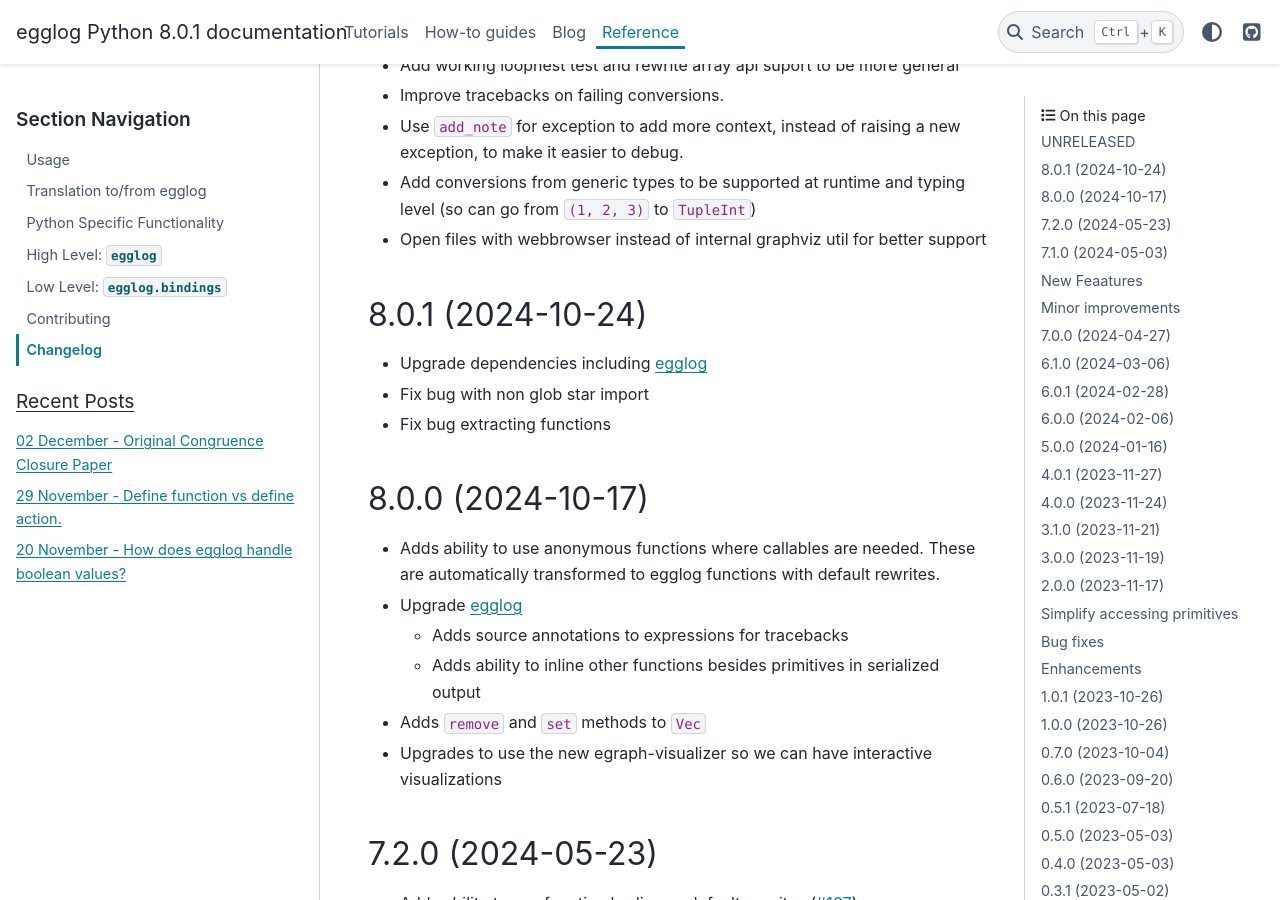
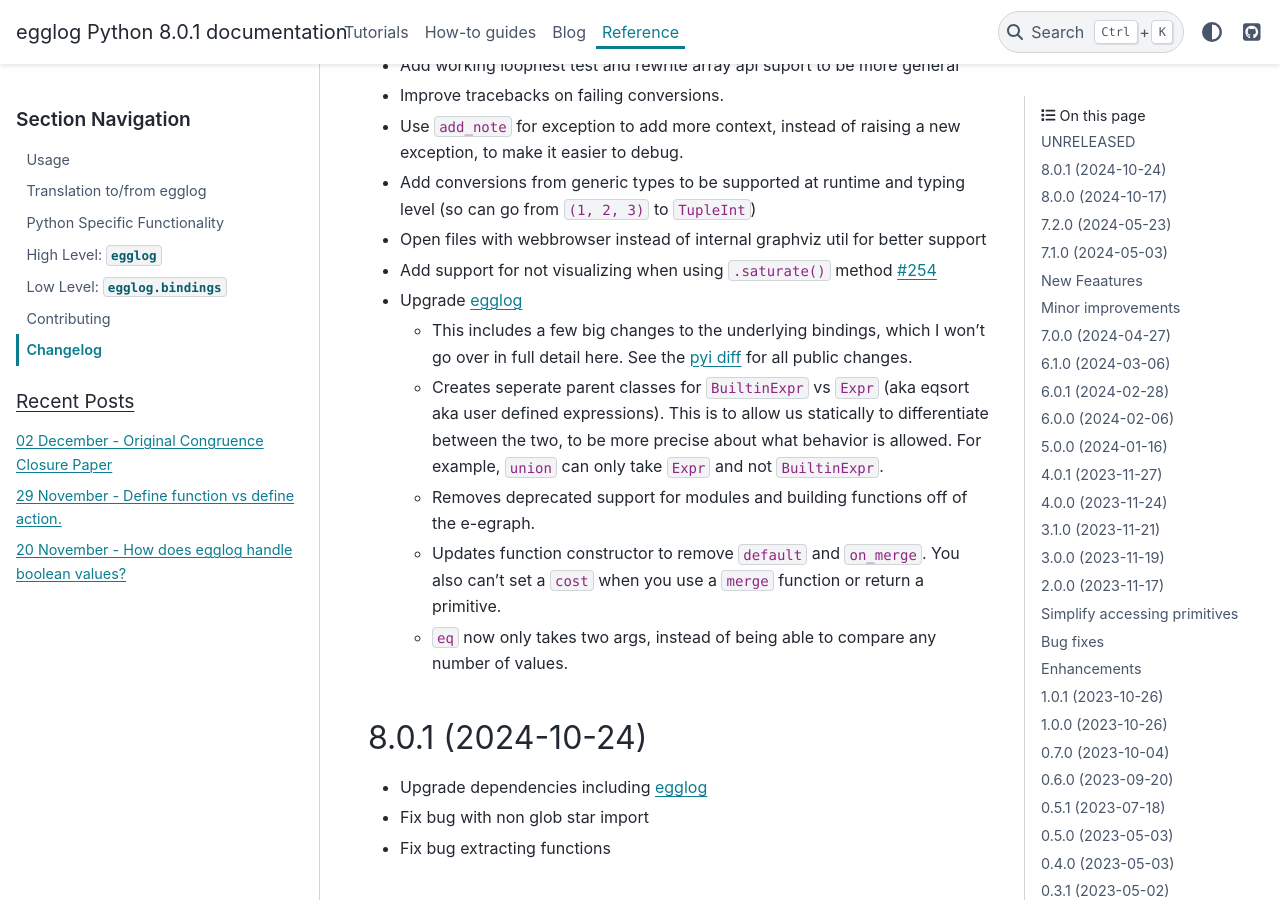
Before and after one commit to egraphs-good/egglog-python, a Sphinx documentation site: the page built from docs/changelog.md, in a window 1280 px wide and 900 px high, scrolled down 460 px. Built offline with Sphinx 7.4.7 and the PyData theme 0.15.4, drawn with Linux system fonts in a browser that asks for light colours; pages that are not in the unit, such as notebooks, are missing from menus; comment, search, counter and statistics services are not loaded; the version number is read from the project's files by our own code.

Commit message:
Add changelog entries

```diff
--- a/docs/changelog.md
+++ b/docs/changelog.md
@@ -14,6 +14,16 @@ _This project uses semantic versioning_
 - Use `add_note` for exception to add more context, instead of raising a new exception, to make it easier to debug.
 - Add conversions from generic types to be supported at runtime and typing level (so can go from `(1, 2, 3)` to `TupleInt`)
 - Open files with webbrowser instead of internal graphviz util for better support
+- Add support for not visualizing when using `.saturate()` method [#254](https://github.com/egraphs-good/egglog-python/pull/254)
+- Upgrade [egglog](https://github.com/egraphs-good/egglog/compare/b0db06832264c9b22694bd3de2bdacd55bbe9e32...saulshanabrook:egg-smol:889ca7635368d7e382e16a93b2883aba82f1078f)
+  - This includes a few big changes to the underlying bindings, which I won't go over in full detail here. See the [pyi diff](https://github.com/egraphs-good/egglog-python/pull/258/files#diff-f34a5dd5d6568cd258ed9f786e5abce03df5ee95d356ea9e1b1b39e3505e5d62) for all public changes.
+  - Creates seperate parent classes for `BuiltinExpr` vs `Expr` (aka eqsort aka user defined expressions). This is to
+    allow us statically to differentiate between the two, to be more precise about what behavior is allowed. For example,
+    `union` can only take `Expr` and not `BuiltinExpr`.
+  - Removes deprecated support for modules and building functions off of the e-egraph.
+  - Updates function constructor to remove `default` and `on_merge`. You also can't set a `cost` when you use a `merge`
+    function or return a primitive.
+  - `eq` now only takes two args, instead of being able to compare any number of values.
 
 ## 8.0.1 (2024-10-24)
 
```
